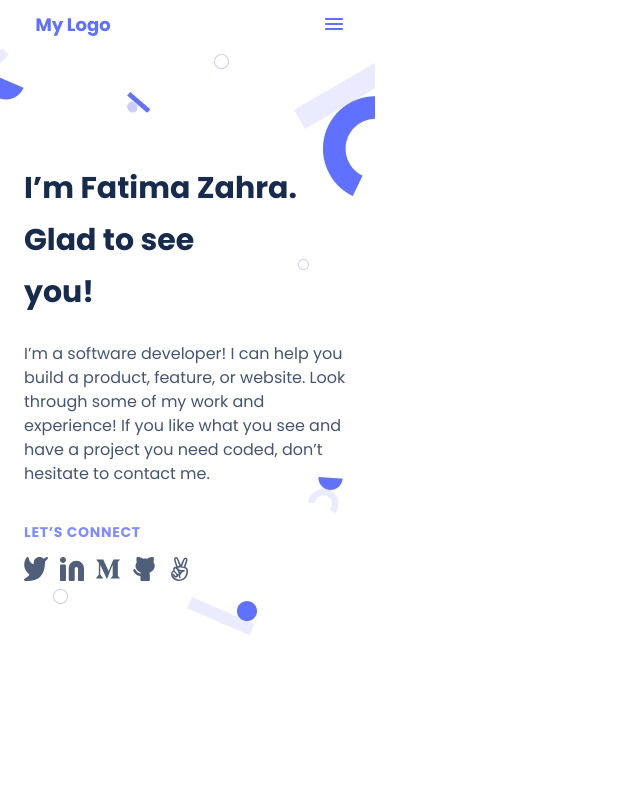
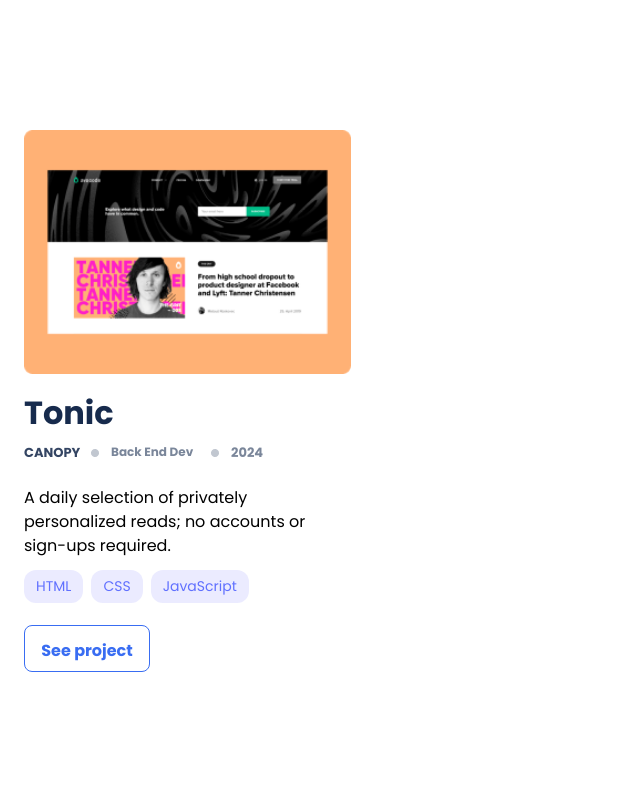
Before and after one commit to FatimaZahra1214/Mobile_Version, a website: page Index.html in a window 1280 px wide. Shown: the top 800 px of the page, without its empty margins (0-640 px from the left). Drawn offline with Linux system fonts and the light colour scheme.

Commit message:
page 02
add images

```diff
--- a/Index.html
+++ b/Index.html
@@ -3,7 +3,7 @@
 <head>
     <meta charset="UTF-8">
     <meta name="viewport" content="width=device-width, initial-scale=1.0">
-    <title>1st page</title>
+    <title>2nd page</title>
     <link rel="stylesheet" href="Style.css">
     <link
     href="https://fonts.googleapis.com/css2?family=Poppins:wght@400;700&display=swap"
@@ -11,31 +11,99 @@
 
 </head>
 <body>
-    <header class="header">
-        <div class="logo">
-            <div class="logo-subdiv">
-                <img src="My Logo.png" alt="">
+
+<div class="project-container">
+    <!-- Tonic Project -->
+    <div class="tonic">
+        <img src="Snapshoot Portfolio.png" alt="Tonic Project Image">
+        <h2>Tonic</h2>
+        <div class="project-meta">
+            <div class="project-meta-container">
+                <div class="meta1">CANOPY</div>
+                <img class="bullet " src="Counter.png" >
+                <div class="meta2">Back End Dev</div>
+                <img class="bullet" src="Counter.png" >
+                <div class="meta3">2024</div>
             </div>
         </div>
-        <div class="icon">
-            <div class="icon-subdiv">
-                <img src="Icon - Menu.png" alt="">
+        <p class="project-description">A daily selection of privately personalized reads; no accounts or sign-ups required.</p>
+        <div class="tags">
+            <span>HTML</span>
+            <span>CSS</span>
+            <span>JavaScript</span>
+        </div>
+      <a href="#" class="project-link">See project</a>
+    </div>
+
+        <div class="project-container1">
+            <!-- Tonic Project -->
+            <div class="tonic1">
+                <img src="Snapshoot Portfolio (1).png" alt="Tonic Project Image">
+                <h2>Multi posts <br>Stories</h2>
+                <div class="project-meta">
+                    <div class="project-meta-container1">
+                        <div class="meta1">CANOPY</div>
+                        <img class="bullet " src="Counter.png" >
+                        <div class="meta2">Back End Dev</div>
+                        <img class="bullet" src="Counter.png" >
+                        <div class="meta3">2024</div>
+                    </div>
+                </div>
+                <p class="project-description">A daily selection of privately personalized reads; no accounts or sign-ups required.</p>
+                <div class="tags">
+                    <span>HTML</span>
+                    <span>CSS</span>
+                    <span>JavaScript</span>
+                </div>
+              <a href="#" class="project-link">See project</a>
             </div>
+    </div>
+
+    <div class="project-container1">
+        <!-- Tonic Project -->
+        <div class="tonic">
+            <img src="Snapshoot Portfolio.png" alt="Tonic Project Image">
+            <h2>Tonic</h2>
+            <div class="project-meta">
+                <div class="project-meta-container">
+                    <div class="meta1">CANOPY</div>
+                    <img class="bullet " src="Counter.png" >
+                    <div class="meta2">Back End Dev</div>
+                    <img class="bullet" src="Counter.png" >
+                    <div class="meta3">2024</div>
+                </div>
+            </div>
+            <p class="project-description">A daily selection of privately personalized reads; no accounts or sign-ups required.</p>
+            <div class="tags">
+                <span>HTML</span>
+                <span>CSS</span>
+                <span>JavaScript</span>
+            </div>
+          <a href="#" class="project-link">See project</a>
         </div>
-    </header>
-    <main>
-        <div class="intro-section">
-            <h1 id = "intro_heading">I’m Fatima Zahra. <br> Glad to see <br> you!</h1>
-            <p id="intro_para">I’m a software developer! I can help you build a product, feature, or website. Look through some of my work and experience! If you like what you see and have a project you need coded, don’t hesitate to contact me.</p>
-            <p class="connect">LET’S CONNECT</p>
-            <div class="social-icons">
-                <img src="Vector.svg" alt="Twitter">
-                <img src="Linkedin icon.svg" alt="LinkedIn">
-                <img src="Vector (2).svg" alt="Medium">
-                <img src="Vector (1).svg" alt="GitHub">
-                <img src="Vector (3).svg" alt="Other">
-            </div>
+
+            <div class="project-container1">
+                <!-- Tonic Project -->
+                <div class="tonic1">
+                    <img src="Snapshoot Portfolio (1).png" alt="Tonic Project Image">
+                    <h2>Multi posts <br>Stories</h2>
+                    <div class="project-meta">
+                        <div class="project-meta-container1">
+                            <div class="meta1">CANOPY</div>
+                            <img class="bullet " src="Counter.png" >
+                            <div class="meta2">Back End Dev</div>
+                            <img class="bullet" src="Counter.png" >
+                            <div class="meta3">2024</div>
+                        </div>
+                    </div>
+                    <p class="project-description">A daily selection of privately personalized reads; no accounts or sign-ups required.</p>
+                    <div class="tags">
+                        <span>HTML</span>
+                        <span>CSS</span>
+                        <span>JavaScript</span>
+                    </div>
+                  <a href="#" class="project-link">See project</a>
+                </div>
         </div>
-    </main>
 </body>
 </html>
--- a/Style.css
+++ b/Style.css
@@ -4,141 +4,194 @@
     box-sizing: border-box;
     font-family: 'Poppins', sans-serif;
 }
+/* Container for the projects */
+.project-container {
+    width: 375px;
+    height: 2788px;
+    padding: 114px 24px;
+    display: flex;
+    flex-direction: column;
+    gap: 88px;
+    opacity: 1;
+}
 
+/* Tonic Project Card */
+.tonic {
+    width: 327px;
+    height: 552px;
+    padding: 16px 0 0 0;
+    gap: 12px;
+    border-radius: 16px 0 0 0;
+    background-color: #fff;
+    display: flex;
+    flex-direction: column;
+    opacity: 1;
+}
 
-.header {
-    width: 375px;
+/* Multi-Post Stories Project Card */
+.multi-post {
+    width: 327px;
+    height: 596px;
+    padding: 16px 0 0 0;
+    gap: 12px;
+    border-radius: 16px 0 0 0;
+    border: 1px solid #000; /* Assuming a visible border */
+    background-color: #fff;
+    display: flex;
+    flex-direction: column;
+    opacity: 1;
+}
+
+/* Meta information */
+.project-meta {
+    font-size: 14px;
+    color: #344563;
+    font-family: 'Poppins';
+    margin-bottom: 12px;
+}
+
+/* Project description */
+.project-description {
+    font-size: 16px;
+    line-height: 24px;
+    color: #000;
+}
+
+/* Technology tags */
+.tags {
+    display: flex;
+    gap: 8px;
+}
+
+.tags span {
+    background-color: #EBEBFF;
+    color: #6070FF;
+    padding: 6px 12px;
+    border-radius: 12px;
+    font-size: 14px;
+}
+
+/* Project link */
+.project-link {
+
+    width:  126px;
+    height:  48px;
+    top: 12px;
+    gap: 10px;
+    border-radius: 8px 0px 0px 0px;
+    border: 1px 0px 0px 0px;
+    font-size: 16px;
+    font-weight: 700;
+    color: #396df2;
+    border: 1px solid #396df2;
+    padding: 12px 16px 8px 16px;
+    border-radius: 8px;
+    text-align: center;
+    text-decoration: none;
+    margin-top: 10px;
+}
+
+.project-link:hover {
+    background-color: #172B4D;
+    color: white;
+}
+.project-meta-container {
+    width: 236px;
     height: auto;
-    padding: 4px 24px 4px 12px;
-    display: flex;
-    justify-content: space-between;
-    align-items: center;
-    position: relative;
-    opacity: 1; /* Initially invisible */
-}
-/* Logo */
-.logo {
     display: flex;
     align-items: center;
+    gap: 12px;
+    opacity: 1;
+}
+.meta1{
+    width: 55px;
+    height: 16px;
     gap: 0px;
-    width: 100px; /* Hug (100px) */
-    height: 40px; /* Hug (40px) */
-    padding: 10px 12px;
-    position: relative;
-    top: 4px;
-    left: 12px;
-    opacity: 1; /* Initially invisible */
-}
-
-.logo-image {
-    width: 100%;
-    height: auto;
-}
-
-.logo-subdiv {
-    width: 76px;
-    height: 20px;
-    opacity: 1; /* Initially invisible */
+    opacity: 0px;
+    font-family: Poppins;
+    font-size: 13px;
+    font-weight: 600;
+    line-height: 16px;
     text-align: left;
 }
+.meta2{
+    width: 88px;
+    height: 18px;
+    gap: 0px;
+    opacity: 0px;
+    font-family: Poppins;
+    font-size: 12px;
+    font-weight: 600;
+    line-height: 16px;
+    text-align: left;
+    color:  #7A869A;
 
-/* Icon */
-.icon {
-    display: flex;
-    justify-content: center;
-    width: 40px; /* Hug (40px) */
-    height: 40px; /* Hug (40px) */
-    position: relative;
-    top: 0px;
-    padding: 8px 0px 0px 0px;
-    border-radius: 8px 0px 0px 0px;
-    opacity: 1; /* Initially invisible */
-}
-
-.icon-subdiv {
-    width: 24px;
-    height: 24px;
-    padding: 0px 3px 10px;
-    opacity: 1; /* Initially invisible */
 
 }
 
-.icon-subdiv .bar {
-    height: 3px;
-    background-color: black;
-    width: 100%;
-    border-radius: 2px;
+.meta3{
+    width: 29px;
+    height: 16px;
+    gap: 0px;
+    opacity: 0px;
+    font-family: Poppins;
+    font-size: 13px;
+    font-weight: 600;
+    line-height: 16px;
+    text-align: left;
+    color: #7A869A;
+
 }
-.custom-div {
+.bullet{
+    width: 8px;
+    height: 8px;
+    gap: 0px;
+    opacity: 0px;
+
+}
+.tonic h2{
+    width: 295px;
+    height: 36px;
+    gap: 0px;
+    opacity: 0px;
+    font-family: Poppins;
+    font-size: 32px;
+    font-weight: 700;
+    line-height: 44px;
+    text-align: left;
+    color: #172B4D;
+    margin-top: 5px;
+    margin-bottom: 5px;
+
+}
+.project-container1 {
+    width: 375px;
+    height: 2788px;
+    padding: 114px 24px 114px 0px;
+    display: flex;
+    flex-direction: column;
+    gap: 88px;
+    opacity: 1;
+}
+.tonic1 {
     width: 327px;
-    height: 150px;
-    color: #172B4D; /* Background color */
+    height: 552px;
+    padding: 16px 0 0 0;
+    gap: 12px;
+    border-radius: 16px 0 0 0;
+    background-color: #fff;
+    display: flex;
+    flex-direction: column;
+    opacity: 1;
+}
+
+
+.project-meta-container1{
+    width: 236px;
+    height: auto;
     display: flex;
     align-items: center;
-    justify-content: flex-start; /* Align text to the left */
-    padding-left: 12px; /* Adjust padding as needed */
+    gap: 12px;
+    opacity: 1;
+    margin-top: 15px;
 }
-
-/* Text properties */
-.custom-div {
-    font-family: 'Poppins', sans-serif;
-    font-size: 40px;
-    font-weight: 700;
-    line-height: 52px;     /* Text color, adjust as needed */
-    text-align: left;
-}
-/* Intro section container */
-.intro-section {
-    width: 375px; /* width */
-    height: 604px; /* height */
-    padding: 114px 24px;
-    gap: 12px;
-    color: #172B4D; /* Background color from earlier */
-    display: flex;
-    flex-direction: column;
-    justify-content: flex-start;
-    align-items: flex-start;
-    background-image: url("WhatsApp\ Image\ 2024-10-15\ at\ 19.28.50_a9f97cb5.jpg");
-    background-repeat: no-repeat;
-    background-size: auto;
-}
-
-/* Headline */
-#intro_heading {
-    font-size: 30px;
-    font-weight: 700;
-    line-height: 52px;
-    margin-bottom: 12px;
-    font-family: 'Poppins', sans-serif;
-}
-
-/* Description text */
-#intro_para{
-    font-size: 16px;
-    line-height: 24px;
-    margin-bottom: 24px;
-    opacity: 0.8; /* Slight transparency for softer text */
-}
-
-/* Connect link */
-.connect {
-    font-size: 14px;
-    font-weight: 700;
-    letter-spacing: 0.05em;
-    color: #7F8CFF;
-    text-transform: uppercase;
-    text-decoration: none;
-    border-bottom: 2px solid white;
-    padding-bottom: 0px;
-}
-
-/* Social icons */
-.social-icons {
-    display: flex;
-    gap: 12px;
-}
-
-.social-icons img {
-    width: 24px;
-    height: 24px;
-}
```
Also changed, not shown: Counter.png (added), Snapshoot Portfolio (1).png (added), Snapshoot Portfolio (2).png (added), Snapshoot Portfolio (3).png (added), Snapshoot Portfolio.png (added).
